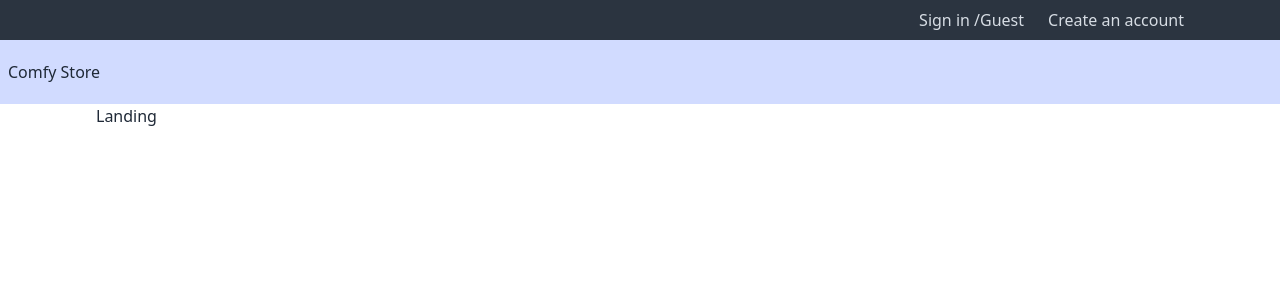
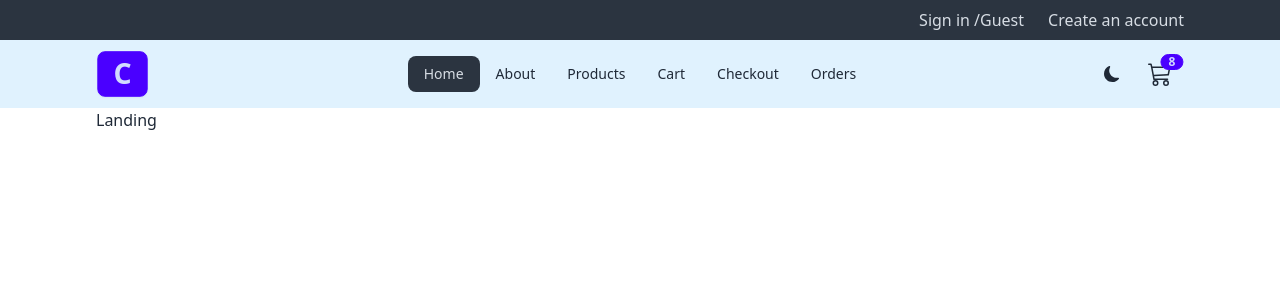
Before and after one commit to safaminhaj/furniture-store-react, a React (Vite) app: page / in a window 1280 px wide. Shown: the top 300 px of the page. Built offline with nearby package versions, Linux system fonts and the light colour scheme.

Commit message:
Navbar and NavLinks components added

```diff
--- /dev/null
+++ b/src/components/NavLinks.jsx
@@ -0,0 +1,28 @@
+import { NavLink } from "react-router-dom";
+
+const NavLinks = () => {
+  const links = [
+    { id: 1, url: "/", text: "home" },
+    { id: 2, url: "about", text: "about" },
+    { id: 3, url: "products", text: "products" },
+    { id: 4, url: "cart", text: "cart" },
+    { id: 5, url: "checkout", text: "checkout" },
+    { id: 6, url: "orders", text: "orders" },
+  ];
+
+  return (
+    <>
+      {links.map((link) => {
+        return (
+          <li key={link.id}>
+            <NavLink to={link.url} className="capitalize">
+              {link.text}
+            </NavLink>
+          </li>
+        );
+      })}
+    </>
+  );
+};
+
+export default NavLinks;
--- /dev/null
+++ b/src/components/Navbar.jsx
@@ -0,0 +1,52 @@
+import { BsMoonFill, BsSunFill, BsCart3 } from "react-icons/bs";
+import { FaBarsStaggered } from "react-icons/fa6";
+import { NavLink } from "react-router-dom";
+import NavLinks from "./NavLinks";
+
+const Navbar = () => {
+  return (
+    <nav className="bg-sky-100">
+      <div className="navbar align-element">
+        <div className="navbar-start">
+          <div className="dropdown">
+            <div
+              tabIndex={0}
+              role="button"
+              className="tabIndex={0} btn btn-ghost lg:hidden"
+            >
+              <FaBarsStaggered className="text-2xl" />
+            </div>
+            <ul
+              tabIndex={0}
+              className="menu menu-sm dropdown-content bg-sky-100 rounded-box z-[1] mt-3 w-52 p-2 shadow"
+            >
+              <NavLinks />
+            </ul>
+          </div>
+          <NavLink to="/" className="hidden lg:flex btn btn-primary text-3xl ">
+            C
+          </NavLink>
+        </div>
+        {/*below class explained - hidden by default, set as flex once we get to the big screen */}
+        <div className="navbar-center hidden lg:flex">
+          <ul className="menu menu-horizontal">
+            <NavLinks />
+          </ul>
+        </div>
+        <div className="navbar-end gap-4">
+          <BsMoonFill />
+          <NavLink to="cart" className="btn btn-ghost btn-circle">
+            <div className="indicator">
+              <BsCart3 className="text-2xl" />
+              <span className="badge badge-sm badge-primary indicator-item">
+                8
+              </span>
+            </div>
+          </NavLink>
+        </div>
+      </div>
+    </nav>
+  );
+};
+
+export default Navbar;
--- a/src/components/index.js
+++ b/src/components/index.js
@@ -1,3 +1,5 @@
 export { default as FormInput } from "./FormInput";
 export { default as SubmitBtn } from "./SubmitBtn";
 export { default as Header } from "./Header";
+export { default as Navbar } from "./Navbar";
+export { default as NavLinks } from "./NavLinks";
--- a/src/pages/HomeLayout.jsx
+++ b/src/pages/HomeLayout.jsx
@@ -1,13 +1,14 @@
 import { Outlet } from "react-router-dom";
-import { Header } from "../components";
+import { Header, Navbar } from "../components";
 
 const HomeLayout = () => {
   return (
     <>
       <Header />
-      <nav>
+      <Navbar />
+      {/* <nav>
         <span className="navbar bg-primary-content">Comfy Store</span>
-      </nav>
+      </nav> */}
       <section className="align-element">
         <Outlet />
       </section>
```
